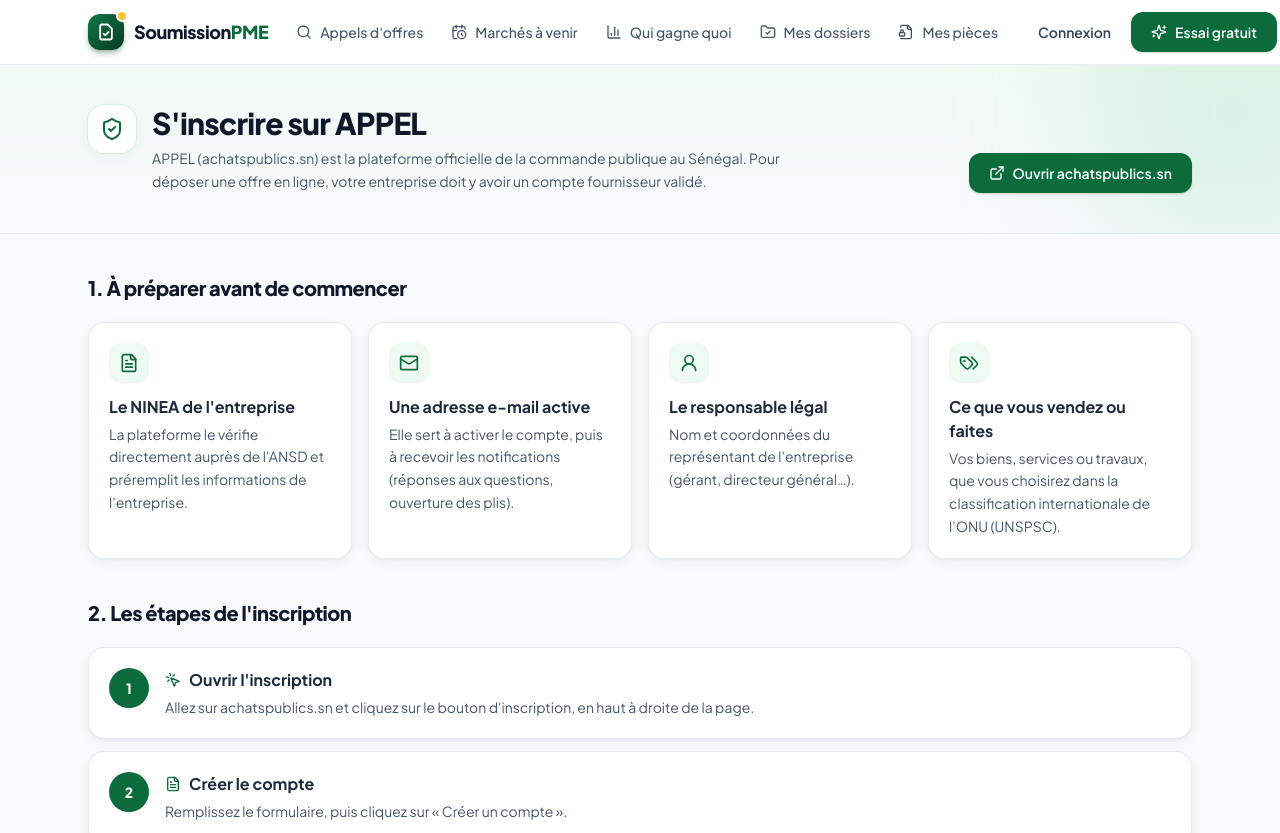
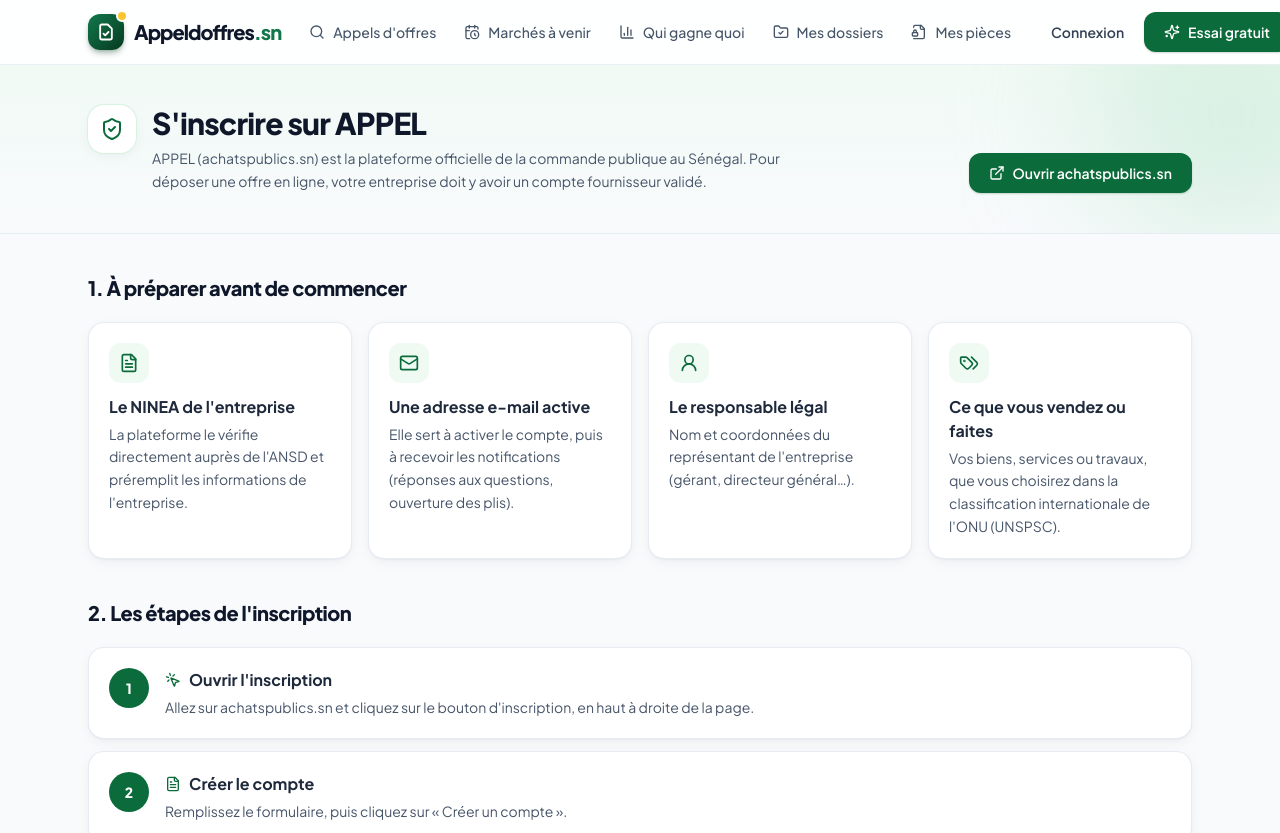
Before and after one commit to mamadouelimanewane/appeloffres, a Next.js app: page /guide-appel in a window 1280 px wide. Shown: the top 833 px of the page. Built offline with nearby package versions, Linux system fonts and the light colour scheme.

Commit message:
chore: maj du logo Appeldoffres.sn et des textes restants

```diff
--- a/src/app/financement/page.tsx
+++ b/src/app/financement/page.tsx
@@ -107,7 +107,7 @@
             ⚡ Garantie "1-Clic" (API FONGIP / Banques)
           </h2>
           <p className="mt-2 text-brand-800 text-sm">
-            Soumission PME est connecté au FONGIP et à 3 banques partenaires. En cliquant sur le bouton ci-dessous, notre système envoie votre "Score PME" et votre historique pour obtenir un <strong>accord de principe en moins de 10 secondes</strong>.
+            Appeldoffres.sn est connecté au FONGIP et à 3 banques partenaires. En cliquant sur le bouton ci-dessous, notre système envoie votre "Score PME" et votre historique pour obtenir un <strong>accord de principe en moins de 10 secondes</strong>.
           </p>
           <button className="mt-4 btn bg-brand-700 hover:bg-brand-800 text-white w-full sm:w-auto" onClick={() => alert("Simulation API FONGIP : Demande envoyée avec votre Score PME (85/100). Vous recevrez l'accord de principe par email sous peu.")}>
             Demander la garantie en 1-clic
--- a/src/app/guide-appel/page.tsx
+++ b/src/app/guide-appel/page.tsx
@@ -4,7 +4,7 @@
 import { TitrePage } from "@/components/ui";
 
 export const metadata: Metadata = {
-  title: "S'inscrire sur APPEL, la plateforme des marchés publics — Soumission PME",
+  title: "S'inscrire sur APPEL, la plateforme des marchés publics — Appeldoffres.sn",
   description: "Guide pas à pas pour créer le compte fournisseur de votre entreprise sur achatspublics.sn et répondre aux appels d'offres en ligne.",
 };
 
--- a/src/app/paiement/[ref]/page.tsx
+++ b/src/app/paiement/[ref]/page.tsx
@@ -59,7 +59,7 @@
           </div>
           <div className="space-y-4 p-6">
             <dl className="space-y-2 text-sm">
-              <div className="flex justify-between"><dt className="text-slate-500">Bénéficiaire</dt><dd className="font-medium">Soumission PME</dd></div>
+              <div className="flex justify-between"><dt className="text-slate-500">Bénéficiaire</dt><dd className="font-medium">Appeldoffres.sn</dd></div>
               <div className="flex justify-between"><dt className="text-slate-500">Objet</dt><dd className="font-medium">Offre {offre(t.offre).nom} · {t.mois} mois</dd></div>
               <div className="flex justify-between"><dt className="text-slate-500">Numéro</dt><dd className="font-medium">{t.telephone}</dd></div>
               <div className="flex justify-between"><dt className="text-slate-500">Référence</dt><dd className="font-mono text-xs">{t.ref}</dd></div>
--- a/src/components/Logo.tsx
+++ b/src/components/Logo.tsx
@@ -2,7 +2,7 @@
 
 export function Logo({ clair = false }: { clair?: boolean }) {
   return (
-    <Link href="/" className="group flex items-center gap-2.5" aria-label="Soumission PME, accueil">
+    <Link href="/" className="group flex items-center gap-2.5" aria-label="Appeldoffres.sn, accueil">
       <span className="relative grid h-9 w-9 place-items-center rounded-xl bg-gradient-to-br from-brand-600 to-brand-900 shadow-md shadow-brand-900/30">
         <svg viewBox="0 0 24 24" className="h-5 w-5 text-white" fill="none" stroke="currentColor" strokeWidth="2.2" strokeLinecap="round" strokeLinejoin="round" aria-hidden>
           <path d="M14 3H7a2 2 0 0 0-2 2v14a2 2 0 0 0 2 2h10a2 2 0 0 0 2-2V8z" />
@@ -10,8 +10,8 @@
         </svg>
         <span className="absolute -right-1 -top-1 h-3 w-3 rounded-full border-2 border-white bg-or-400" />
       </span>
-      <span className={`text-lg font-extrabold leading-none tracking-tight ${clair ? "text-white" : "text-slate-900"}`}>
-        Soumission<span className={clair ? "text-or-300" : "text-brand-700"}>PME</span>
+      <span className={`text-xl font-black leading-none tracking-tighter ${clair ? "text-white" : "text-slate-900"}`}>
+        Appeldoffres<span className={clair ? "text-or-300" : "text-brand-600"}>.sn</span>
       </span>
     </Link>
   );
--- a/src/components/PiedDePage.tsx
+++ b/src/components/PiedDePage.tsx
@@ -57,7 +57,7 @@
       </div>
       <div className="border-t border-white/10">
         <div className="conteneur flex flex-col gap-2 py-6 text-xs text-brand-100/60 md:flex-row md:justify-between">
-          <p>© 2026 Soumission PME · Dakar, Sénégal</p>
+          <p>© 2026 Appeldoffres.sn · Dakar, Sénégal</p>
           <p className="max-w-2xl md:text-right">
             Avis collectés automatiquement sur les sites officiels. L&apos;avis officiel fait foi : vérifiez toujours les pièces exigées dans le dossier d&apos;appel d&apos;offres.
           </p>
--- a/src/lib/alertes.ts
+++ b/src/lib/alertes.ts
@@ -31,5 +31,5 @@
     return `• *${a.titre.length > 90 ? a.titre.slice(0, 87) + "…" : a.titre}*\n  ${a.autorite}${limite}\n  ${urlSite}/appels/${a.id}`;
   });
   const reste = avis.length > 5 ? `\n…et ${avis.length - 5} autre(s) : ${urlSite}/appels` : "";
-  return `Bonjour ${prenom} 👋\n${avis.length} nouvel(s) appel(s) d'offres pour ${c.entreprise} :\n\n${lignes.join("\n\n")}${reste}\n\nSoumission PME — répondez STOP pour ne plus recevoir d'alertes.`;
+  return `Bonjour ${prenom} 👋\n${avis.length} nouvel(s) appel(s) d'offres pour ${c.entreprise} :\n\n${lignes.join("\n\n")}${reste}\n\nAppeldoffres.sn — répondez STOP pour ne plus recevoir d'alertes.`;
 }
```
